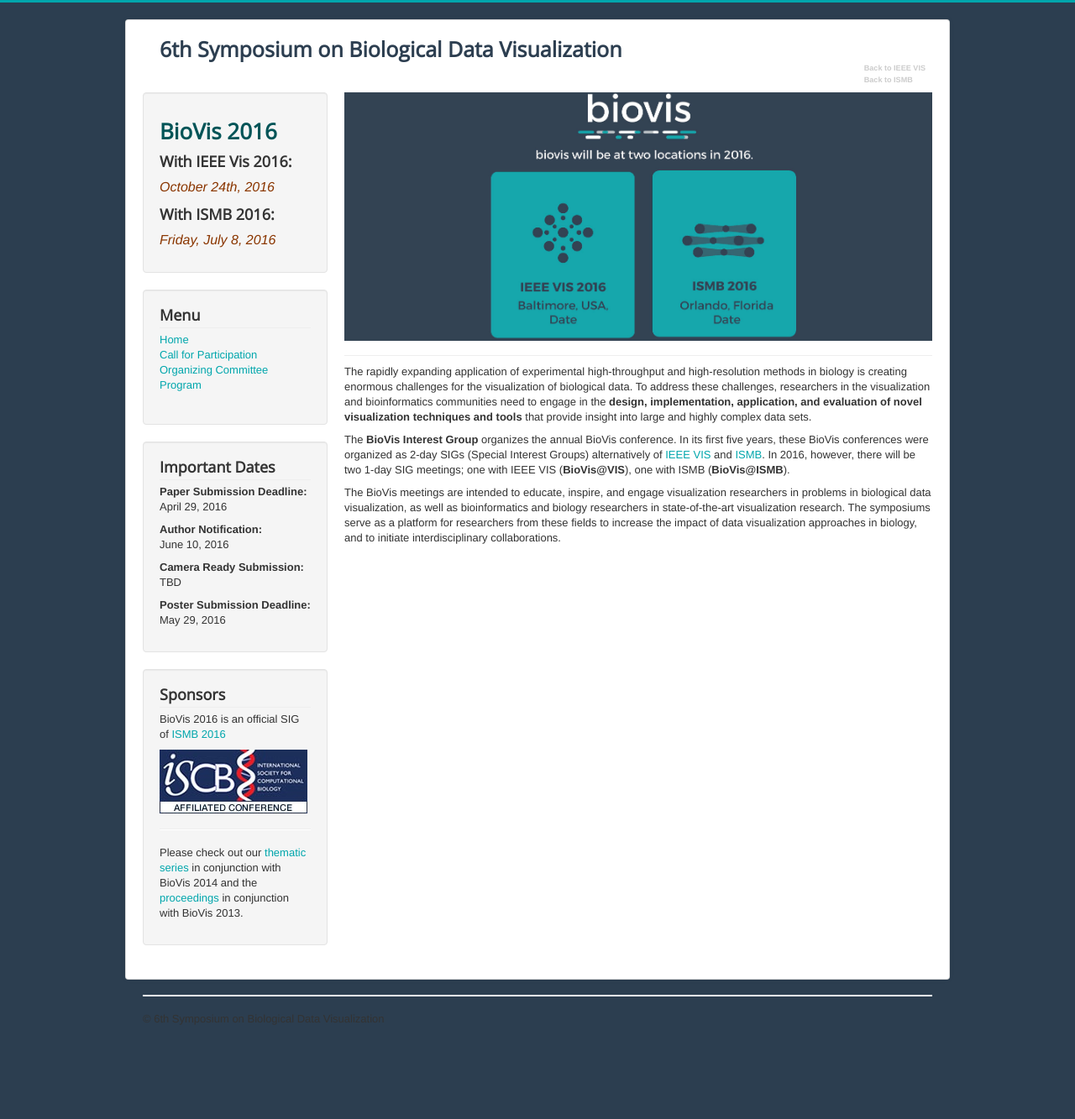
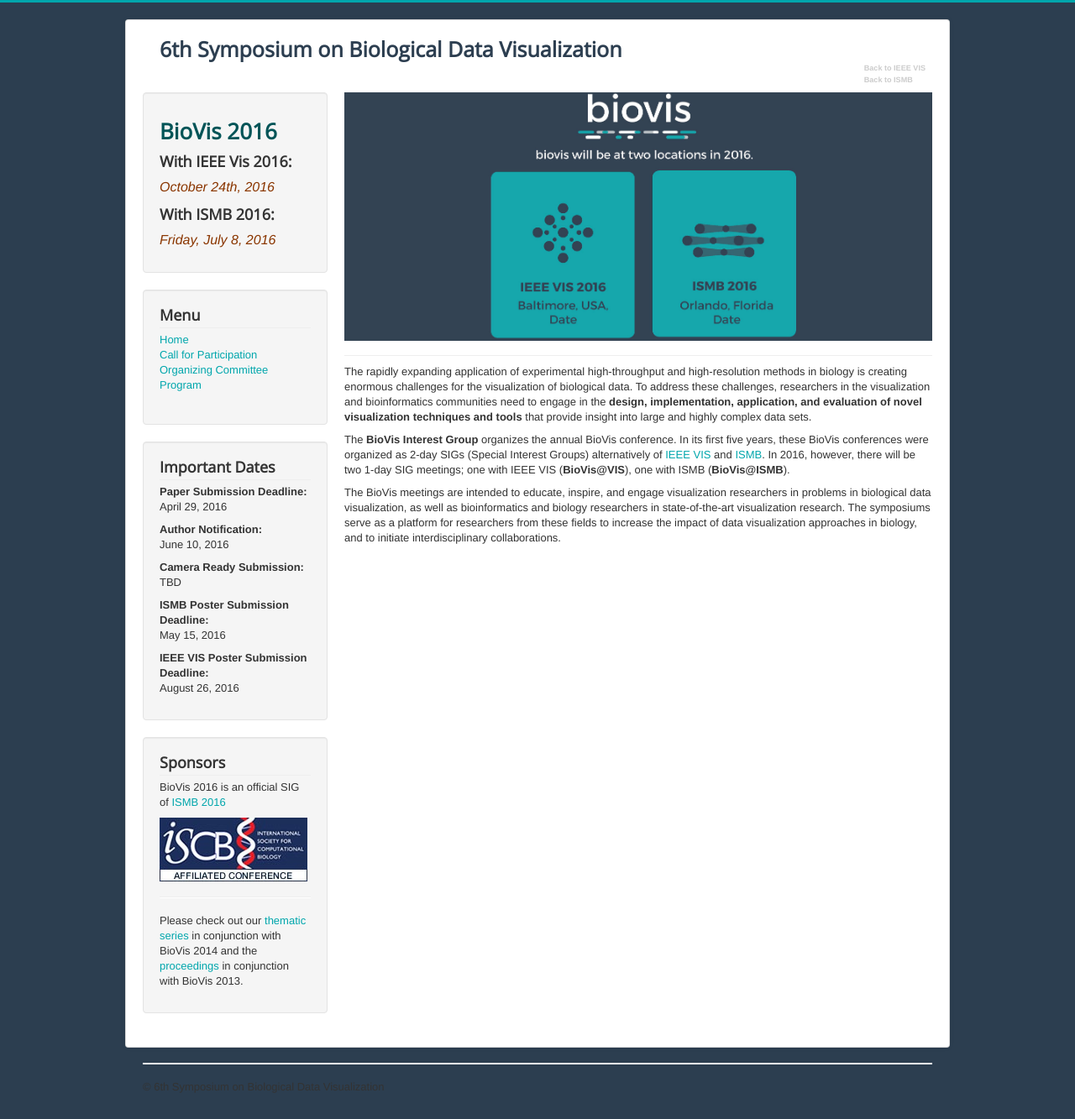
Before and after one commit to ngehlenborg/2017, a Jekyll site: the page built from index.md, in a window 1280 px wide. Shown: the whole page at 84% size. Built offline with Jekyll 4.4.1, drawn with Linux system fonts in a browser that asks for light colours; before the commit the page ends 1252 px from its top, so only the background shows below that.

Commit message:
Added separate poster deadlines to header.html

```diff
--- a/_config.yml
+++ b/_config.yml
@@ -13,7 +13,8 @@ deadline_submission: "April 29, 2016"
 deadline_notification: "June 10, 2016"
 deadline_camera: "TBD"
 
-deadline_poster: "May 29, 2016"
+deadline_poster_isbm: "May 15, 2016"
+deadline_poster_ieee: "August 26, 2016"
 
 # Build settings
 markdown: kramdown
--- a/_includes/header.html
+++ b/_includes/header.html
@@ -50,7 +50,9 @@
           <p><strong>Author Notification:</strong><br>{{ site.deadline_notification }} </p>
           <p><strong>Camera Ready Submission:</strong><br>{{ site.deadline_camera }} </p>
         <p></p>
-        <p><strong>Poster Submission Deadline:</strong><br>{{ site.deadline_poster }} </p>
+        <p><strong>ISMB Poster Submission Deadline:</strong><br>{{ site.deadline_poster_isbm }} </p>
+
+        <p><strong>IEEE VIS Poster Submission Deadline:</strong><br>{{ site.deadline_poster_ieee }} </p>
         </div>
       </div>
 
```
